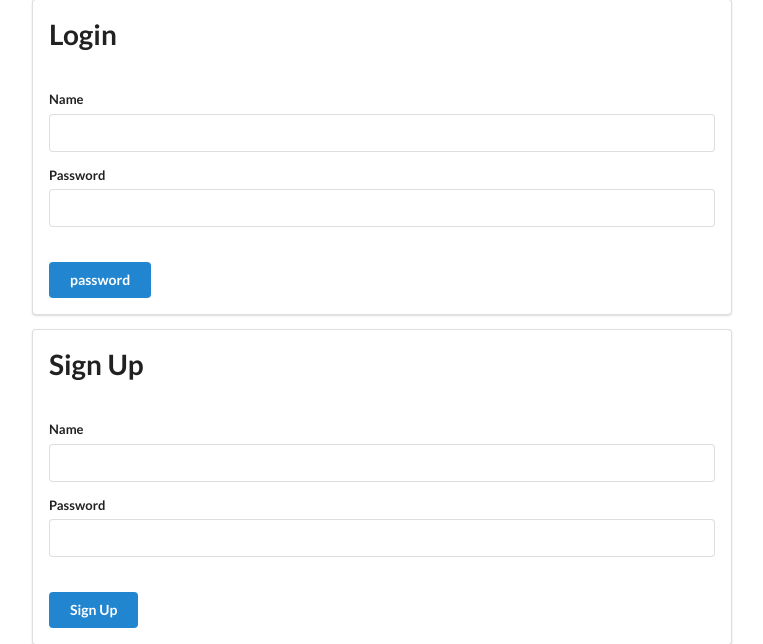
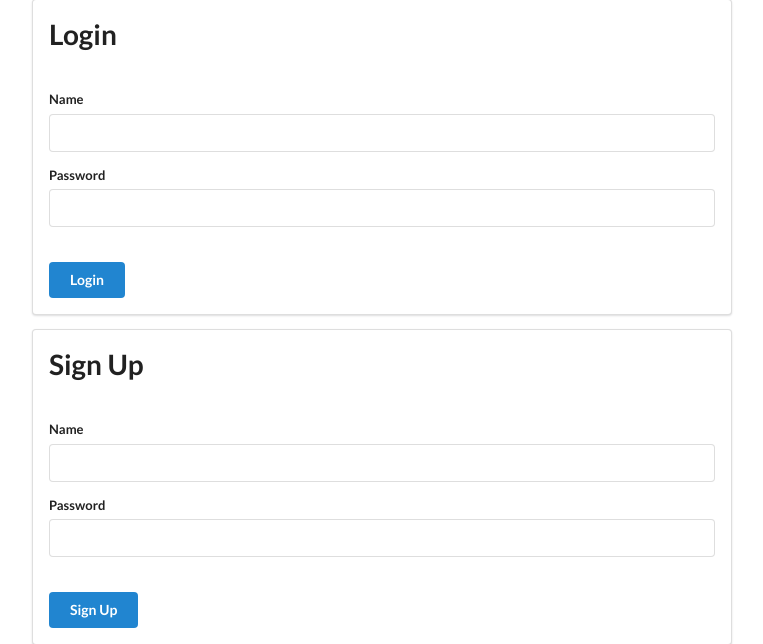
Before and after one commit to ernitis/FIB_AD_Flask, a Flask app: page / in a window 1280 px wide. Shown: the part 55-699 px from the top of the page, without its empty margins (258-1021 px from the left). Run offline with Flask 3, Linux system fonts and the light colour scheme.

Commit message:
cleaning up a bit the app

```diff
--- a/BaseApp/templates/index.html
+++ b/BaseApp/templates/index.html
@@ -16,7 +16,7 @@
             <input type="password" id="fpass" name="password" required>
         </div>
         <br>
-        <input type="submit" value="password" class="ui blue button">
+        <input type="submit" value="Login" class="ui blue button">
     </form>
 </div>
 <div class="ui container text compact segment">
```
Also changed, not shown: BaseApp/static/uploads/carles/53647885b7de4f9994041e0550b5a7d5.webp (deleted), BaseApp/static/uploads/carles/6899e1326b974ac19e724a4ce533db66.webp (deleted), BaseApp/static/uploads/carles/703300eb9a8942c7a22dfa0834fe819d.webp (deleted), BaseApp/static/uploads/carles/fb035d382a2d43bda2c8c80214126016.webp (deleted), README.md.
